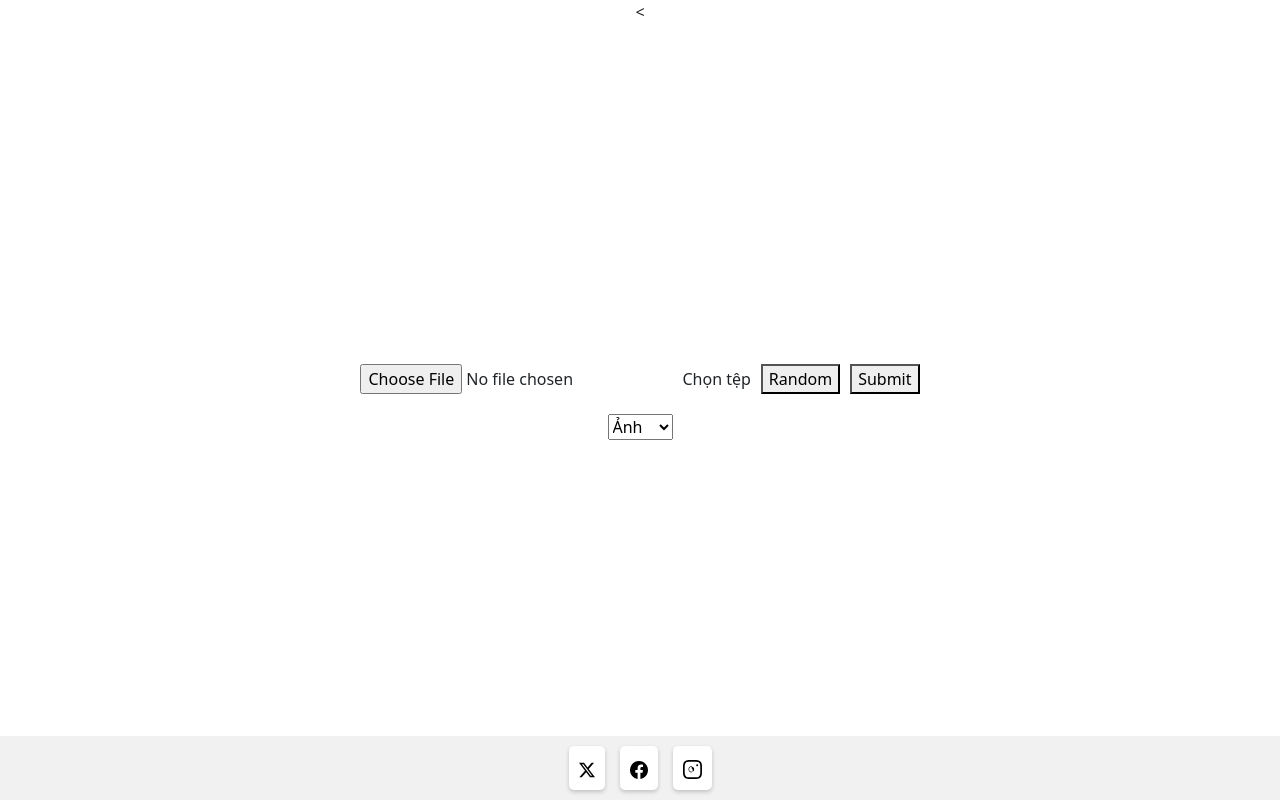
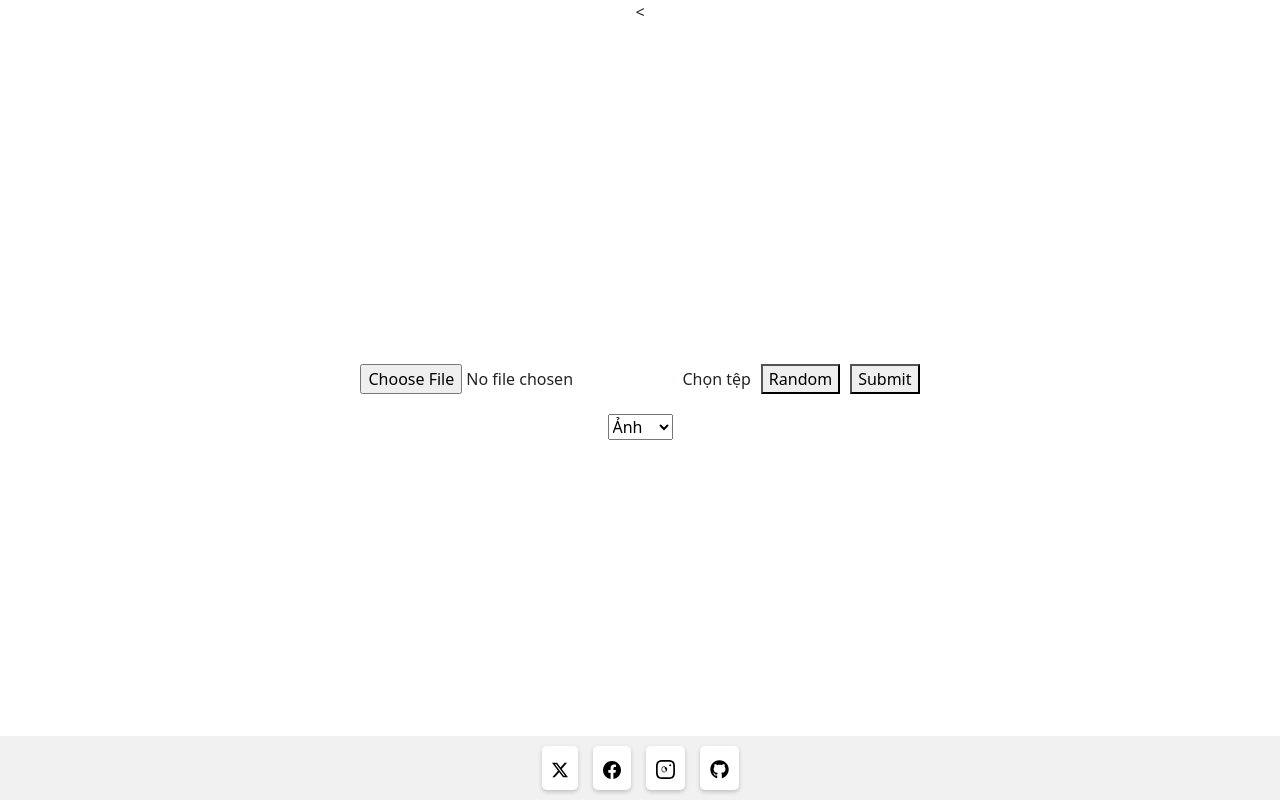
Before and after one commit to DucTapCode/ductapcode2, a plain HTML site: page index.html in a window 1280 px wide. Drawn offline with nearby package versions, Linux system fonts and the light colour scheme.

Commit message:
Update index.html

```diff
--- a/index.html
+++ b/index.html
@@ -78,6 +78,15 @@
         </svg>
       </a>
     </button>
+    <button>
+      <a href="https://github.com/DucTapCode">
+        <svg xmlns="http://www.w3.org/2000/svg" width="19" height="19"
+          viewBox="0 0 496 512"><!--!Font Awesome Free 6.5.2 by @fontawesome - https://fontawesome.com License - https://fontawesome.com/license/free Copyright 2024 Fonticons, Inc.-->
+          <path
+            d="M165.9 397.4c0 2-2.3 3.6-5.2 3.6-3.3 .3-5.6-1.3-5.6-3.6 0-2 2.3-3.6 5.2-3.6 3-.3 5.6 1.3 5.6 3.6zm-31.1-4.5c-.7 2 1.3 4.3 4.3 4.9 2.6 1 5.6 0 6.2-2s-1.3-4.3-4.3-5.2c-2.6-.7-5.5 .3-6.2 2.3zm44.2-1.7c-2.9 .7-4.9 2.6-4.6 4.9 .3 2 2.9 3.3 5.9 2.6 2.9-.7 4.9-2.6 4.6-4.6-.3-1.9-3-3.2-5.9-2.9zM244.8 8C106.1 8 0 113.3 0 252c0 110.9 69.8 205.8 169.5 239.2 12.8 2.3 17.3-5.6 17.3-12.1 0-6.2-.3-40.4-.3-61.4 0 0-70 15-84.7-29.8 0 0-11.4-29.1-27.8-36.6 0 0-22.9-15.7 1.6-15.4 0 0 24.9 2 38.6 25.8 21.9 38.6 58.6 27.5 72.9 20.9 2.3-16 8.8-27.1 16-33.7-55.9-6.2-112.3-14.3-112.3-110.5 0-27.5 7.6-41.3 23.6-58.9-2.6-6.5-11.1-33.3 2.6-67.9 20.9-6.5 69 27 69 27 20-5.6 41.5-8.5 62.8-8.5s42.8 2.9 62.8 8.5c0 0 48.1-33.6 69-27 13.7 34.7 5.2 61.4 2.6 67.9 16 17.7 25.8 31.5 25.8 58.9 0 96.5-58.9 104.2-114.8 110.5 9.2 7.9 17 22.9 17 46.4 0 33.7-.3 75.4-.3 83.6 0 6.5 4.6 14.4 17.3 12.1C428.2 457.8 496 362.9 496 252 496 113.3 383.5 8 244.8 8zM97.2 352.9c-1.3 1-1 3.3 .7 5.2 1.6 1.6 3.9 2.3 5.2 1 1.3-1 1-3.3-.7-5.2-1.6-1.6-3.9-2.3-5.2-1zm-10.8-8.1c-.7 1.3 .3 2.9 2.3 3.9 1.6 1 3.6 .7 4.3-.7 .7-1.3-.3-2.9-2.3-3.9-2-.6-3.6-.3-4.3 .7zm32.4 35.6c-1.6 1.3-1 4.3 1.3 6.2 2.3 2.3 5.2 2.6 6.5 1 1.3-1.3 .7-4.3-1.3-6.2-2.2-2.3-5.2-2.6-6.5-1zm-11.4-14.7c-1.6 1-1.6 3.6 0 5.9 1.6 2.3 4.3 3.3 5.6 2.3 1.6-1.3 1.6-3.9 0-6.2-1.4-2.3-4-3.3-5.6-2z" />
+        </svg>
+      </a>
+    </button>
   </div>
 
 </body>
```
